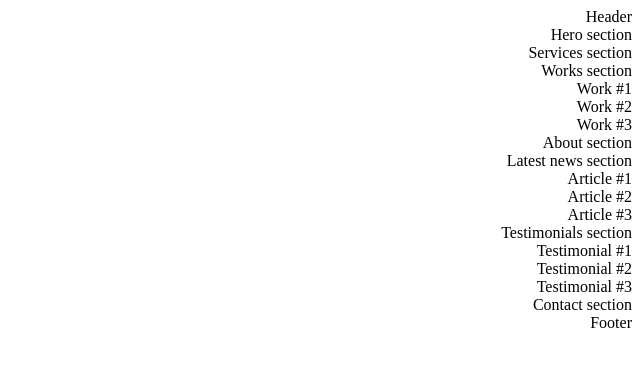
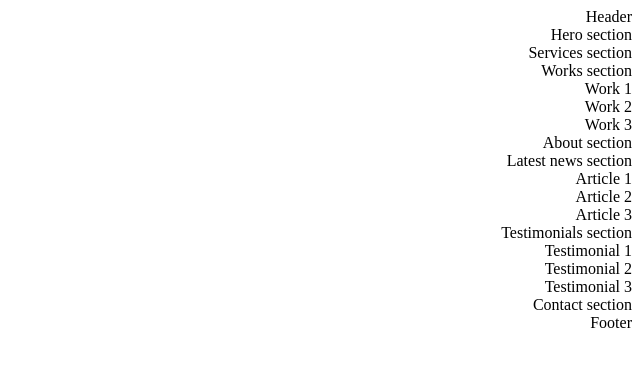
Before and after one commit to aavly/holbertonschool-web_front_end, a plain HTML site: page html_advanced/6-index.html in a window 1280 px wide. Shown: the whole page, without its empty margins (640-1280 px from the left). Drawn offline with Linux system fonts and the light colour scheme.

Commit message:
modified code

```diff
--- a/html_advanced/6-index.html
+++ b/html_advanced/6-index.html
@@ -2,7 +2,7 @@
 <html dir="rtl" lang="en">
 	<head>
 		<meta charset="utf-8">
-		<meta name="viewport" width="device-width" inital-scale=1.0 viewport-fit="cover">
+		<meta name="viewport" content="width=device-width, initial-scale=1.0, viewport-fit=cover">
 		<title>Homepage - Techium</title>
 		<meta name="description" content="Techium is a digital agency">
 		<link rel="icon" type="image/x-icon" href="./favicon.ico">
@@ -10,37 +10,33 @@
 	</head>
 
 	<body>
-		<header>
-			Header
-		</header>
+		<header>Header</header>
 
 		<main>
-			<section> Hero section </section>
-			<section> Services section </section>
+			<section>Hero section</section>
+			<section>Services section</section>
 			<section>
 				Works section
-				<article> Work #1 </article>
-				<article> Work #2 </article>
-				<article> Work #3</article>
+				<article> Work 1 </article>
+				<article> Work 2 </article>
+				<article> Work 3</article>
 			</section>
-			<section> About section </section>
+			<section>About section</section>
 			<section>
 				Latest news section
-				<article> Article #1 </article>
-				<article> Article #2 </article>
-				<article> Article #3 </article>
+				<article> Article 1 </article>
+				<article> Article 2 </article>
+				<article> Article 3 </article>
 			</section>
 			<section>
 				Testimonials section
-				<article> Testimonial #1 </article>
-				<article> Testimonial #2 </article>
-				<article> Testimonial #3 </article>
+				<article> Testimonial 1 </article>
+				<article> Testimonial 2 </article>
+				<article> Testimonial 3 </article>
 			</section>
-			<section> Contact section </section>
+			<section>Contact section</section>
 		</main>
 
-		<footer>
-			Footer
-		</footer>
+		<footer>Footer</footer>
 	</body>
 </html>
```
